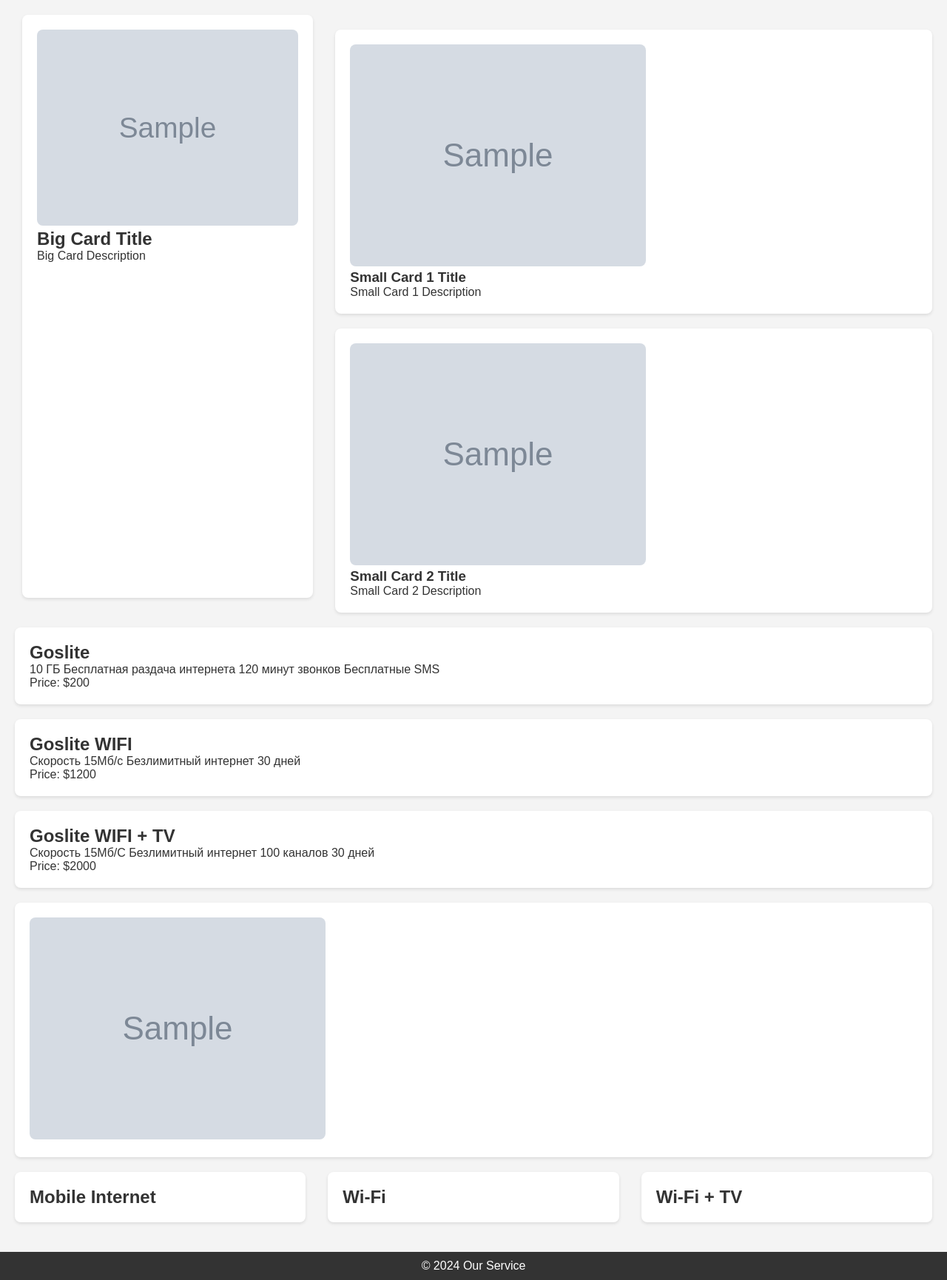
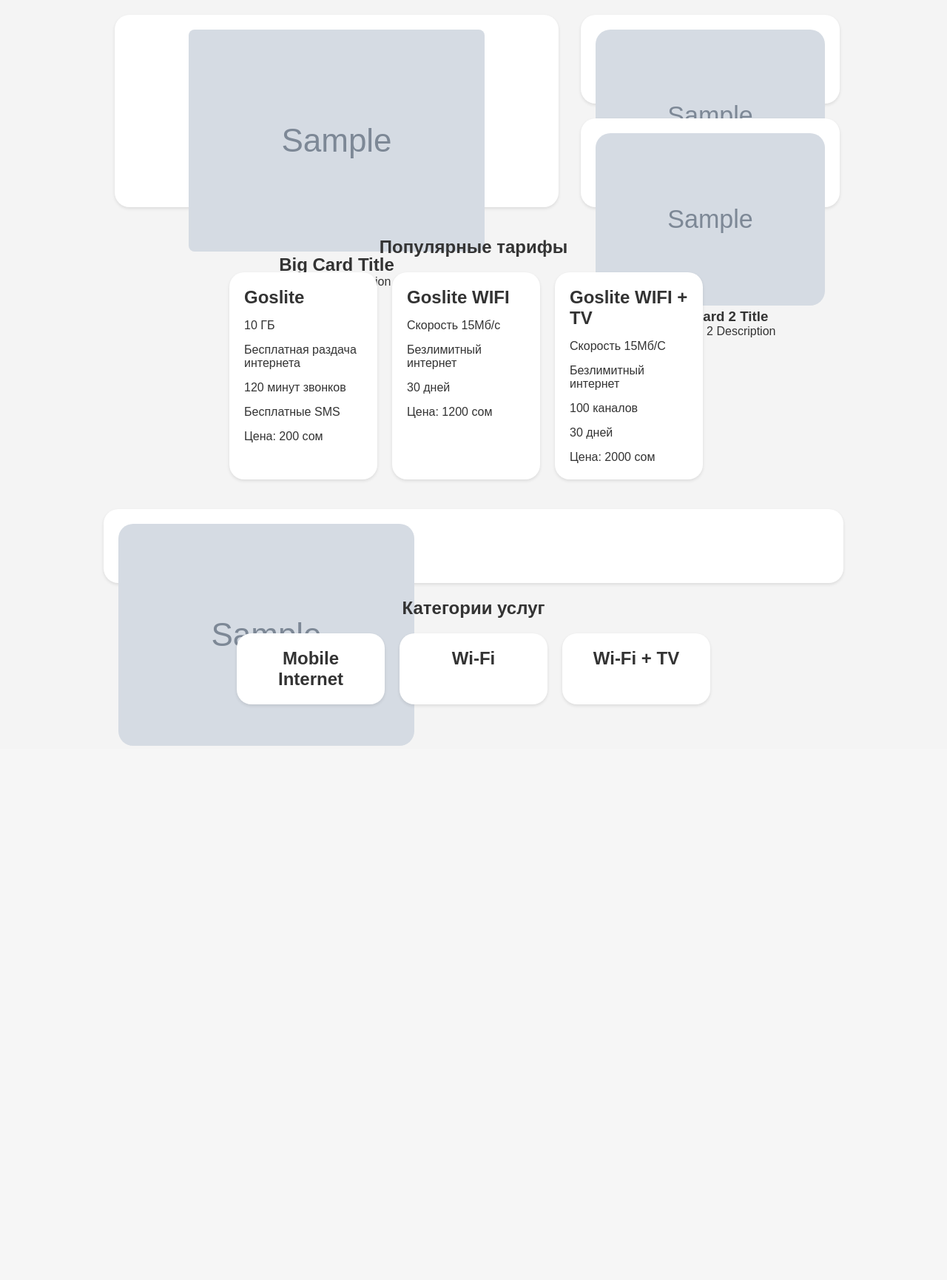
Before and after one commit to Zinko17/PracticeProject, a Django app: template mainapp/templates/mainapp/main.html in a window 1280 px wide. Shown: the part 57-1787 px from the top of the page at 74% size. After the commit the page ends 1065 px from the top, so only its background shows below. Run offline with Django 4.2, Linux system fonts and the light colour scheme; data comes from the database, SQL or seed files in the repository; both versions use the stored data as it was after the commit; tables that the repository leaves empty hold one stand-in row (values such as "Sample post"); the template is opened without the code that fills it: values that come from a table or form of the project are taken from there, most other values are stand-ins (such as "Sample title", 1, 10 or a date in 2020); grey boxes marked "Sample" are stand-in pictures.

Commit message:
change html and css for main page

```diff
--- a/mainapp/static/mainapp/css/main.css
+++ b/mainapp/static/mainapp/css/main.css
@@ -41,12 +41,14 @@ main {
 }
 
 .big-card {
-    flex: 0 0 calc(33.33% - 20px); /* Ширина большой карточки */
+    height: 260px;
+    width: 600px;
     margin: 0 10px 20px; /* Расстояние между карточками */
     padding: 20px;
     background-color: #fff;
-    border-radius: 8px;
+    border-radius: 20px;
     box-shadow: 0 2px 4px rgba(0, 0, 0, 0.1);
+    text-align: center;
 }
 
 .big-card img {
@@ -55,74 +57,102 @@ main {
 }
 
 .small-cards {
-    flex: 0 0 calc(66.66% - 20px); /* Ширина контейнера для маленьких карточек */
+    text-align: center;
+    width: 350px;
     display: flex;
     flex-direction: column;
     margin-left: 20px; /* Расстояние между большой и маленькими карточками */
 }
 
 .small-card {
-    margin-top: 20px;
     padding: 20px;
+    margin-bottom: 20px;
     background-color: #fff;
-    border-radius: 8px;
+    border-radius: 20px;
     box-shadow: 0 2px 4px rgba(0, 0, 0, 0.1);
+    height: 120px;
 }
 
 .small-card img {
     max-width: 100%;
-    border-radius: 8px;
+    border-radius: 20px;
 }
 
 /* Block 2 styles */
 .block2 {
     margin-bottom: 20px;
+
+}
+.h2service {
+    display: flex;
+    justify-content: center;
+    margin-bottom: 20px;
+}
+
+.service-cards {
+    display: flex;
+    justify-content: center;
 }
 
 .service-card {
+    height: 280px;
+    width: 200px;
+    padding: 20px;
     margin-bottom: 20px;
-    padding: 20px;
     background-color: #fff;
-    border-radius: 8px;
+    border-radius: 20px;
     box-shadow: 0 2px 4px rgba(0, 0, 0, 0.1);
+    margin-right: 20px;
+}
+
+.service-card h2 {
+    margin-bottom: 10px;
+}
+
+.service-card p  {
+    margin-bottom: 15px;
 }
 
 /* Block 3 styles */
 .block3 {
+    display: flex;
+    justify-content: center;
     margin-bottom: 20px;
 }
 
 .banner {
+    height: 100px;
+    width: 1000px;
     padding: 20px;
     background-color: #fff;
-    border-radius: 8px;
+    border-radius: 20px;
     box-shadow: 0 2px 4px rgba(0, 0, 0, 0.1);
 }
 
 .banner img {
     max-width: 100%;
-    border-radius: 8px;
+    border-radius: 20px;
 }
 
 /* Block 4 styles */
 .block4 {
     display: flex;
-    justify-content: space-between;
+    margin-bottom: 20px;
+    justify-content: center;
+}
+
+.h2block4 {
+    display: flex;
+    justify-content: center;
     margin-bottom: 20px;
 }
 
 .category-card {
-    flex: 0 0 calc(33.33% - 20px); /* Ширина категорийной карточки */
+    text-align: center;
+    width: 200px;
     padding: 20px;
     background-color: #fff;
-    border-radius: 8px;
+    border-radius: 20px;
     box-shadow: 0 2px 4px rgba(0, 0, 0, 0.1);
+    margin: 0 10px;
 }
-
-/* Footer styles */
-footer {
-    background-color: #333;
-    color: #fff;
-    text-align: center;
-    padding: 10px;
-}
--- a/mainapp/templates/mainapp/main.html
+++ b/mainapp/templates/mainapp/main.html
@@ -42,13 +42,16 @@
         </section>
 
         <section class="block2">
+            <h2 class="h2service">Популярные тарифы</h2>
             {% for service in services %}
-            <div class="service-card">
-                <h2>{{ service.name }}</h2>
-                <p>{{ service.description }}</p>
-                <p>Price: ${{ service.price }}</p>
+            <div class="service-cards">
+                <div class="service-card">
+                    <h2>{{ service.name }}</h2>
+                    <p>{{ service.description|linebreaks }}</p>
+                    <p>Цена: {{ service.price }} сом</p>
+                </div>
+                {% endfor %}
             </div>
-            {% endfor %}
         </section>
 
         <section class="block3">
@@ -57,7 +60,9 @@
             </div>
         </section>
 
+        <h2 class="h2block4">Категории услуг</h2>
         <section class="block4">
+
             <div class="category-card">
                 <h2>Mobile Internet</h2>
             </div>
@@ -70,8 +75,6 @@
         </section>
     </main>
 
-    <footer>
-        <p>&copy; 2024 Our Service</p>
-    </footer>
+
 </body>
 </html>
--- a/mainapp/views.py
+++ b/mainapp/views.py
@@ -4,5 +4,5 @@ from .models import Service
 # Create your views here.
 
 def main(request):
-    service = Service.objects.all()
-    return render(request, 'mainapp/main.html', {'service': service})
+    services = Service.objects.all()
+    return render(request, 'mainapp/main.html', {'services': services})
```
Also changed, not shown: db.sqlite3.
